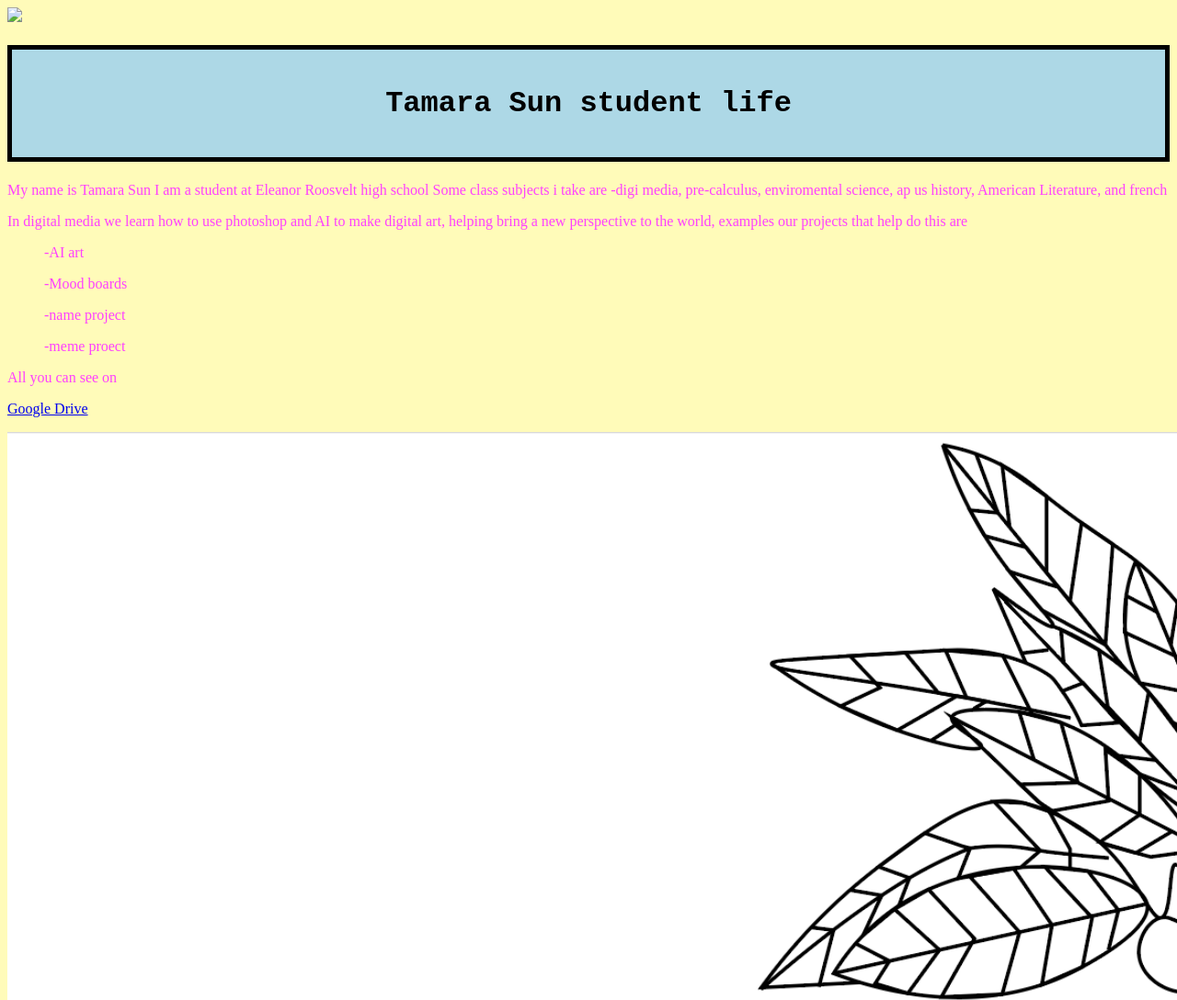
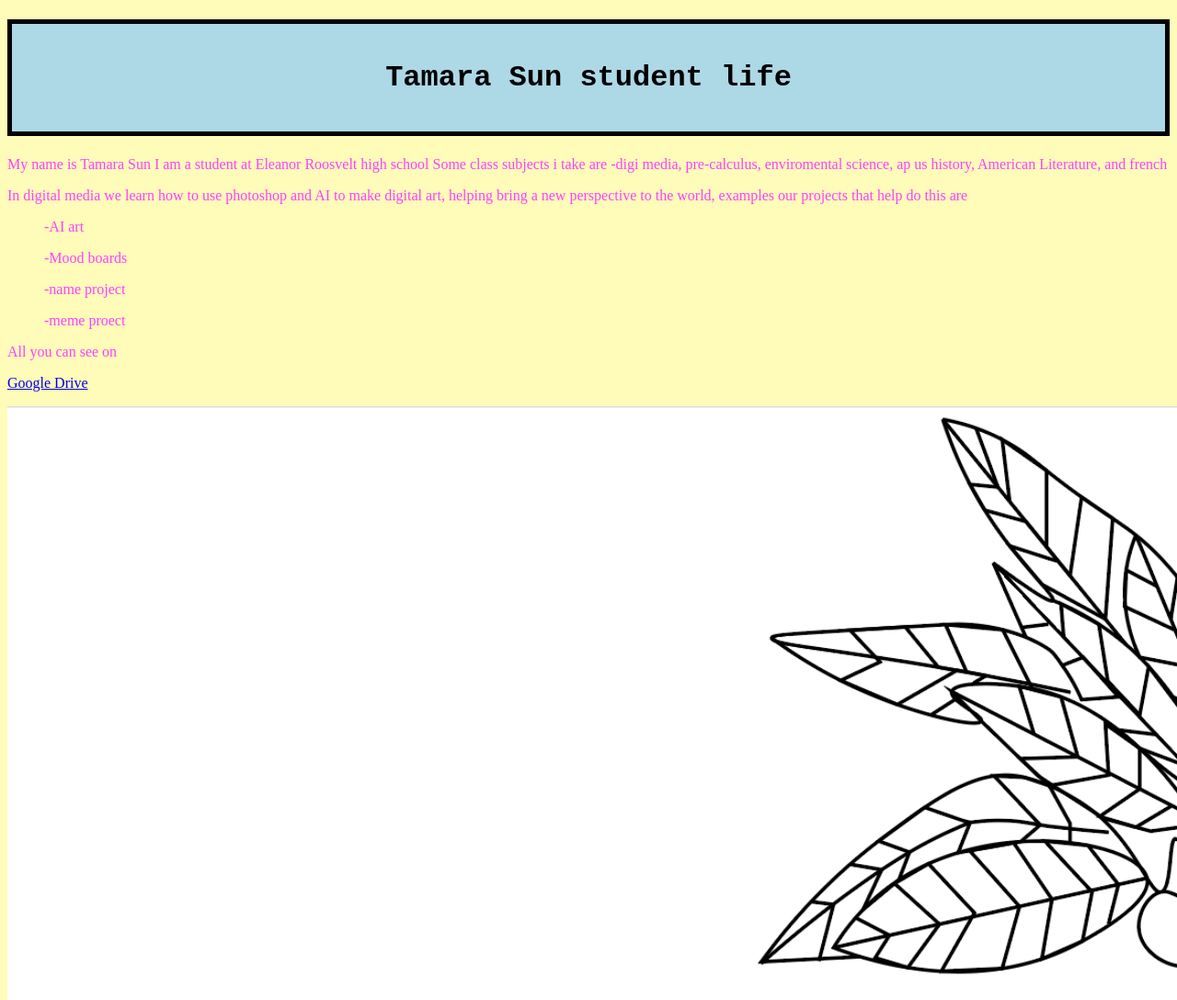
Before and after one commit to tamarasun47/Digital-Media-Website-Portfolio, a plain HTML site: page index.html in a window 1280 px wide. Shown: the top 1088 px of the page at 92% size. Drawn offline with Linux system fonts and the light colour scheme; a script that the page names is missing.

Commit message:
Update index.html

```diff
--- a/index.html
+++ b/index.html
@@ -1,6 +1,5 @@
 <!DOCTYPE html>
 <html>
-   <img src="Screenshot 2025-05-18 at 8.04.42 PM.png">
 <head>
   <meta charset="utf-8">
   <meta name="viewport" content="width=device-width">
```
